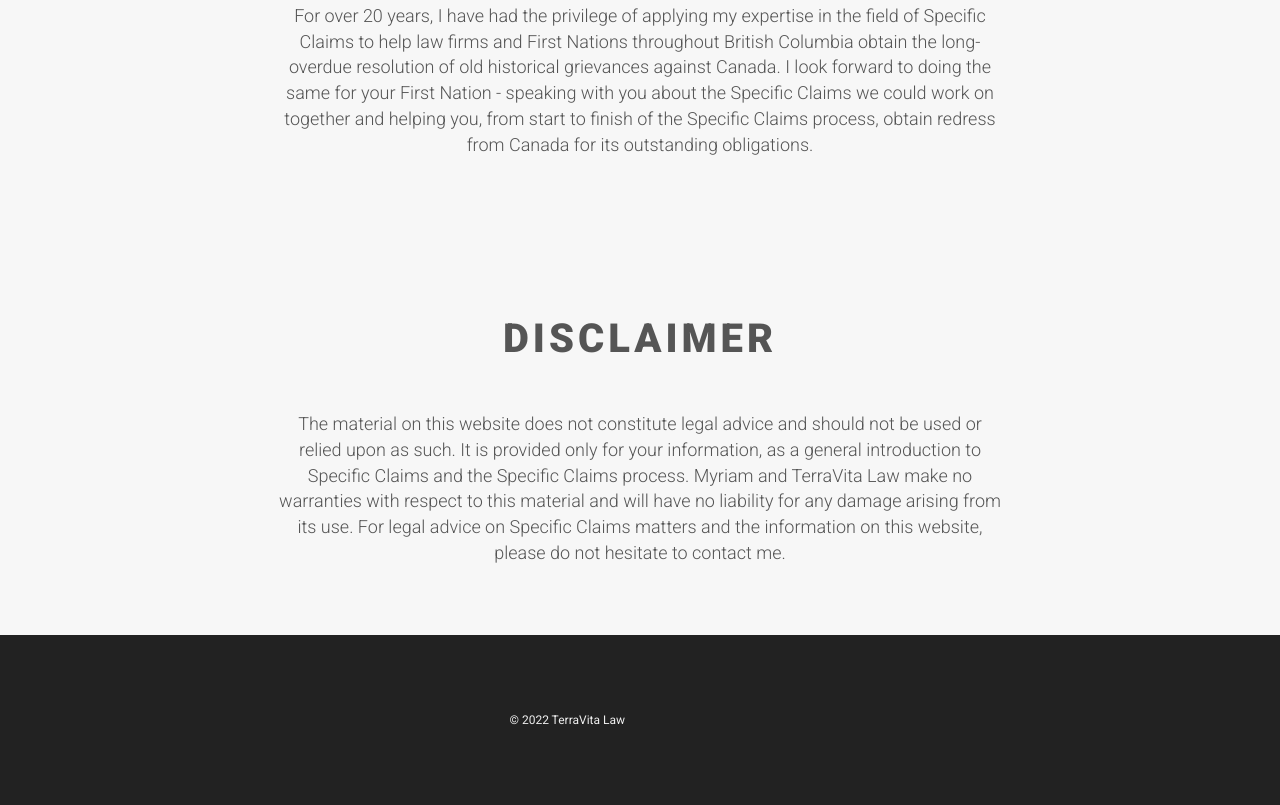
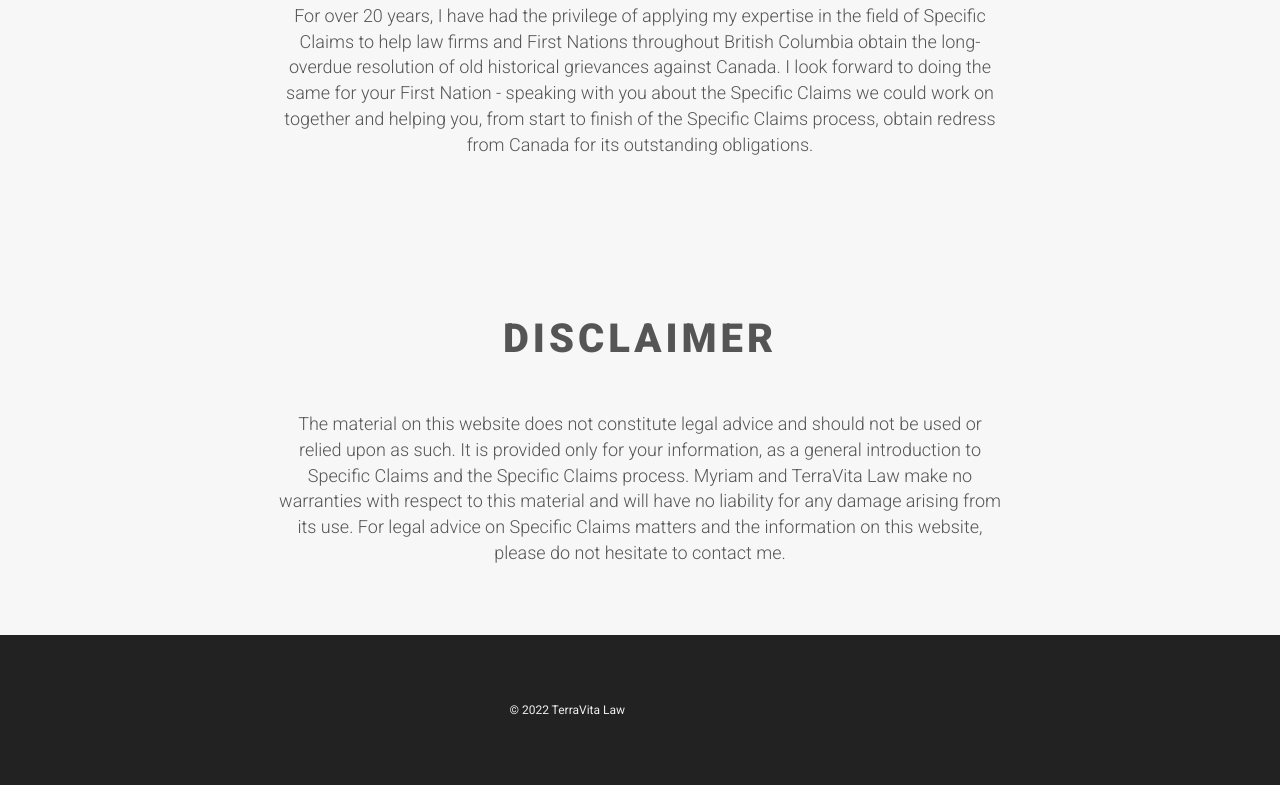
Before and after one commit to jpsember/jpsember.github.io, a plain HTML site: page landing/index.html in a window 1280 px wide. Shown: the part 3701-4506 px from the top of the page. Drawn offline with Linux system fonts and the light colour scheme.

Commit message:
Issue #6: cleaning up formatting; reduced height of footer

```diff
--- a/landing/css/style.default.css
+++ b/landing/css/style.default.css
@@ -423,7 +423,7 @@ FOOTER
 #footer {
   background: #222222;
   font-size: 12px;
-  line-height: 50px;
+  line-height: 30px;
 }
 #footer p.social {
   text-align: left;
```
Also changed, not shown: landing/index.html (+80 -24 lines).
